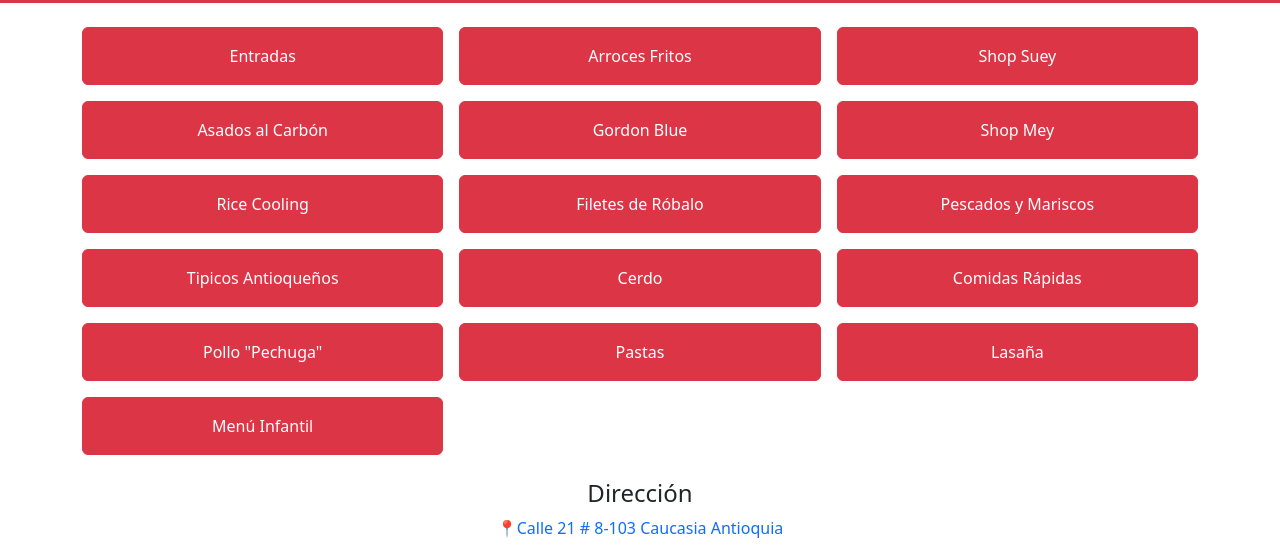
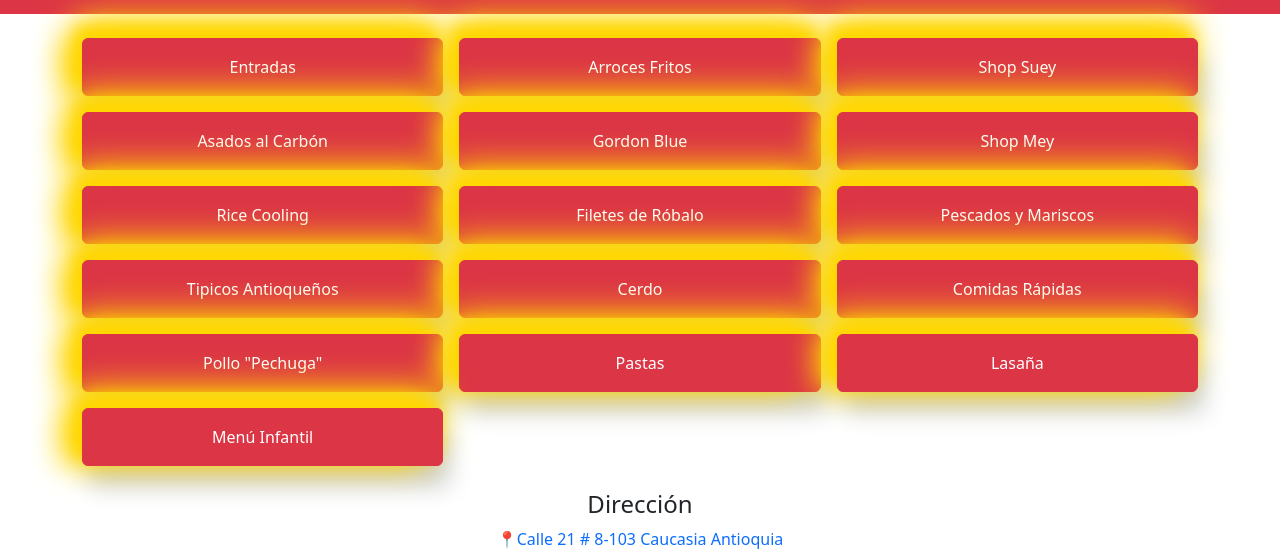
Before and after one commit to emiljimenez86/ElGranDragon, a plain HTML site: page index.html in a window 1280 px wide. Shown: the part 200-753 px from the top of the page. Drawn offline with nearby package versions, Linux system fonts and the light colour scheme.

Commit message:
tercer commit

```diff
--- a/index.html
+++ b/index.html
@@ -4,8 +4,9 @@
         <meta charset="UTF-8">
         <meta name="viewport" content="width=device-width, initial-scale=1.0">
         <title>EL GRAN DRAGÓN</title>
+        <link rel="stylesheet" href="styles.css">
         <link href="https://cdn.jsdelivr.net/npm/bootstrap@5.3.2/dist/css/bootstrap.min.css" rel="stylesheet">
-        <link rel="stylesheet" href="styles.css">
+
 
     </head>
     <body>
--- a/styles.css
+++ b/styles.css
@@ -21,6 +21,12 @@ h2 {
     border-radius: 10px; /* Opcional: añade bordes redondeados */
     display: block;
     margin: auto;
+}
+
+.btn-danger {
+    border-color:#f4f5f6;
+    outline: none;
+    box-shadow: -6px -20px 35px #ffd700, -6px -10px 15px #ffd700, -20px 0px 30px #ffd700, 6px 20px 25px rgba(0,0,0,0.2);
 }
 
 .menu-img {
```
